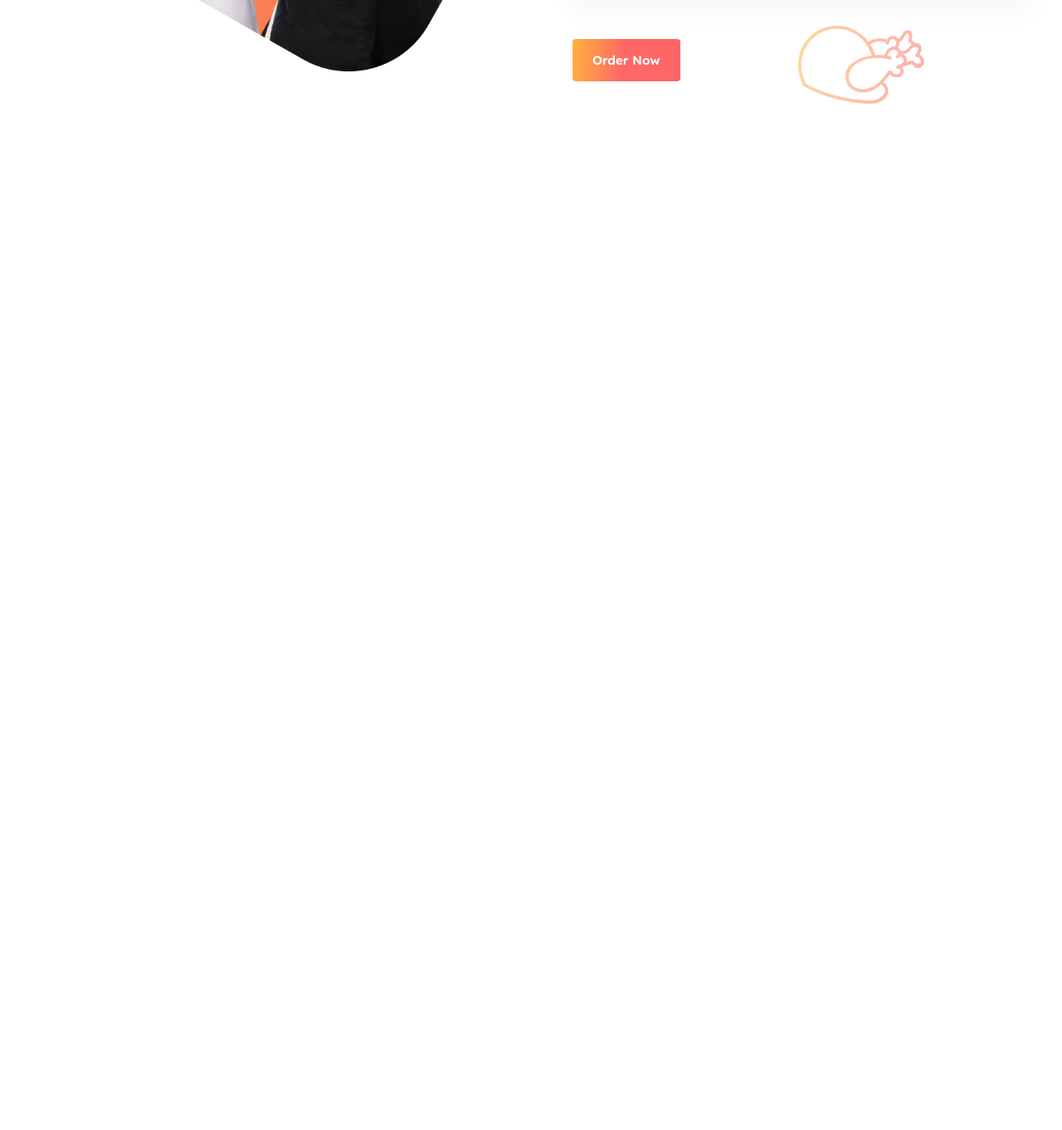
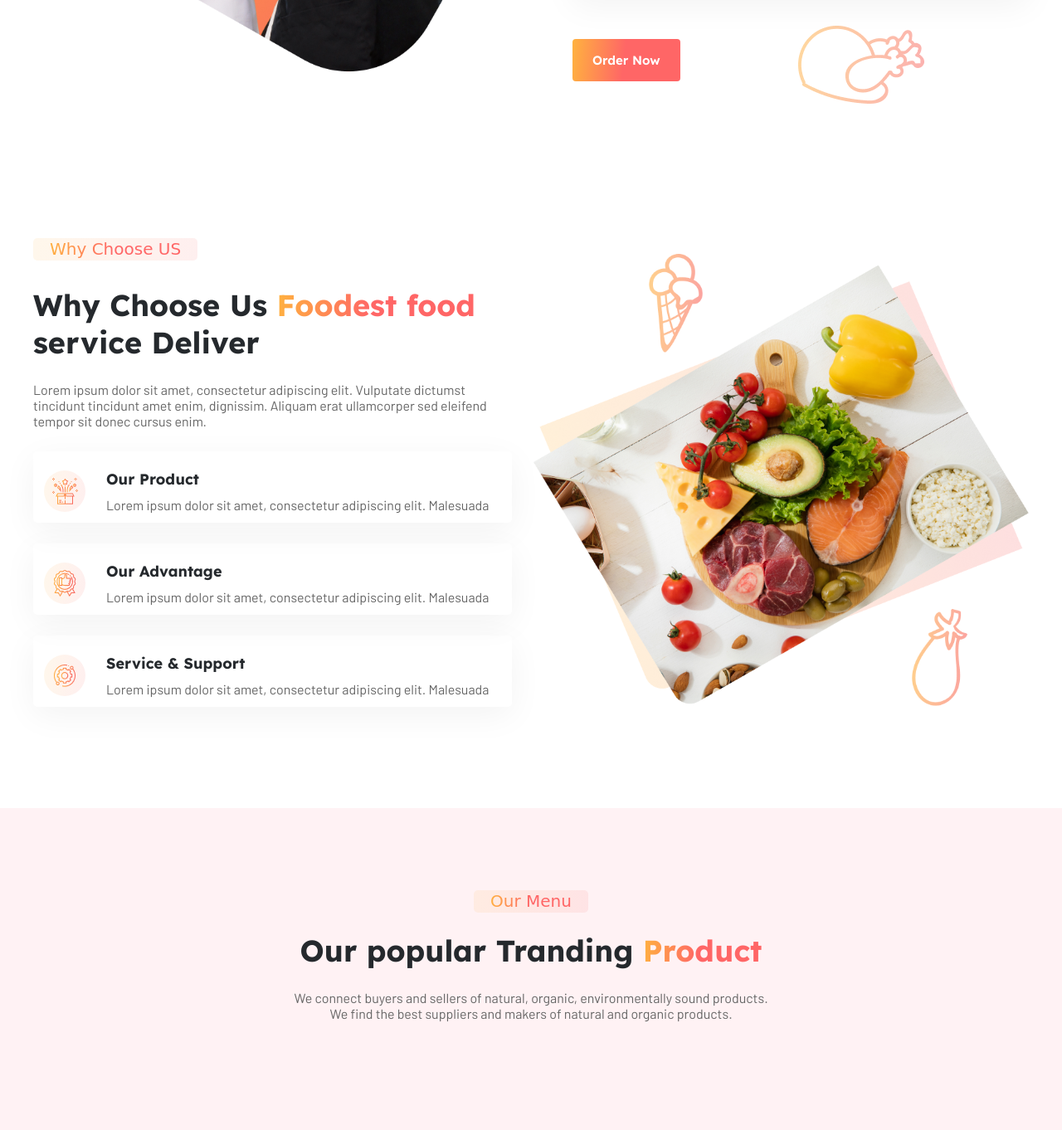
Before and after one commit to cleanheart/Foodest, a plain HTML site: page index.html in a window 1280 px wide. Shown: the part 1867-3229 px from the top of the page at 83% size. Before the commit the page ends 2020 px from the top, so only its background shows below. Drawn offline with Linux system fonts and the light colour scheme; a web font is replaced by a local one.

Commit message:
ecs section design done

```diff
--- a/assets/css/responsive.css
+++ b/assets/css/responsive.css
@@ -97,6 +97,14 @@
   .about-area .title {
     max-width: 504px;
   }
+  .wcs-area .content-wrapper{
+    flex-direction: column;
+  }
+  .wcs-area .left{
+    max-width: 100%;
+  }
+
+
 
 }
 @media(max-width:768px){
@@ -120,6 +128,10 @@
   .category-area .title-wrapper h2{
     font-size: 30px;
   }
+  .wcs-left-bottom .inner{
+    gap: 15px;
+  }
+
 }
 @media(max-width:470px){
   header .template-button{
--- a/assets/css/style.css
+++ b/assets/css/style.css
@@ -21,6 +21,7 @@ Verson: 1.0.0
   --lily-text-bg:linear-gradient(275.98deg, rgba(248, 97, 97, 0.1) 0%, rgba(255, 178, 63, 0.1) 100%);
   --box-2-shadow:0px 10px 40px rgba(0, 0, 0, 0.05);
   --box2-hover-shadow:0px 15px 40px rgba(0, 0, 0, 0.1);
+  --section-bg:#FFF2F4;
 }
 /* Basic Setup*/
 body{
@@ -415,3 +416,91 @@ header .template-button{
   margin-top: 50px;
 }
 /********* About section End hare **********/
+
+/********* Wcs Section Start hare **********/
+.wcs-area{
+  padding: 135px 0 97px 0;
+}
+.wcs-area .content-wrapper{
+  display: flex;
+  align-items: center;
+  gap: 25px;
+}
+.wcs-area .left{
+  max-width: 577px;
+}
+.wcs-area .sub-title{
+  background-image: var(--lily-text-bg);
+  display: inline;
+  padding: 4px 20px;
+  border-radius: 5px;
+}
+.wcs-area .sub-title span{
+  font-size: 20px;
+  font-family: var(--lily-script);
+  display: inline-block;
+}
+.wcs-area .title{
+  margin: 33px 0 25px 0;
+}
+.wcs-area .description{
+  margin-bottom: 27px;
+}
+.wcs-left-bottom .inner{
+  display: flex;
+  align-items: center;
+  gap: 25px;
+  padding: 22px 27px 12px 13px;
+  border-radius: 5px;
+  box-shadow: var(--box-2-shadow);
+  transition: 0.3s;
+  margin-bottom: 25px;
+  cursor: pointer;
+}
+.wcs-left-bottom .inner:hover{
+  box-shadow: var(--box2-hover-shadow);
+}
+.wcs-left-bottom .inner .icon{
+  width: 50px;
+  height: 50px;
+  display: inline-flex;
+  justify-content: center;
+  align-items: center;
+  border-radius: 50%;
+  background-image: var(--food-items-bg);
+  flex-shrink: 0;
+}
+.wcs-left-bottom .text h6{
+  margin-bottom: 10px;
+}
+/********* Wcs Section End hare **********/
+
+/********* Food Items Setion Start Hare **********/
+.food-items-area{
+  padding: 100px 0 131px 0;
+  background: var(--section-bg);
+}
+.food-items-area .title-wrapper{
+  max-width: 585px;
+  margin: 0 auto;
+  text-align: center;
+}
+.food-items-area .title-wrapper .title{
+  margin: 25px 0;
+}
+.food-items-area .sub-title{
+  background-image: var(--lily-text-bg);
+  display: inline;
+  padding: 4px 20px;
+  border-radius: 5px;
+}
+.food-items-area .sub-title span{
+  font-size: 20px;
+  font-family: var(--lily-script);
+  display: inline-block;
+}
+.food-items-area .title-wrapper .description p{
+  margin: 0;
+  padding: 0;
+}
+/********* Food Items Setion End Hare **********/
--- a/index.html
+++ b/index.html
@@ -199,6 +199,77 @@
   </section>
   <!--About section End hare-->
 
+  <!-- Wcs Section Start hare -->
+  <section class="wcs-area">
+    <div class="container">
+      <div class="content-wrapper">
+        <div class="left">
+          <div class="sub-title">
+            <span class="gradient-text">Why Choose US</span>
+          </div>
+          <div class="title">
+            <h2>Why Choose Us <span class="gradient-text">Foodest food</span>  service Deliver</h2>
+          </div>
+          <div class="description">
+            <p>Lorem ipsum dolor sit amet, consectetur adipiscing elit. Vulputate dictumst tincidunt tincidunt amet enim, dignissim. Aliquam erat ullamcorper sed eleifend tempor sit donec cursus enim.</p>
+          </div>
+          <div class="wcs-left-bottom">
+              <div class="inner">
+                <div class="icon">
+                  <img src="assets/Images/wcs-icons/icon-1.png" alt="icon">
+                </div>
+                <div class="text">
+                  <h6>Our Product</h6>
+                  <span>Lorem ipsum dolor sit amet, consectetur adipiscing elit. Malesuada </span>
+                </div>
+              </div>
+              <div class="inner">
+                <div class="icon">
+                  <img src="assets/Images/wcs-icons/icon-2.png" alt="icon">
+                </div>
+                <div class="text">
+                  <h6>Our Advantage</h6>
+                  <span>Lorem ipsum dolor sit amet, consectetur adipiscing elit. Malesuada </span>
+                </div>
+              </div>
+              <div class="inner">
+                <div class="icon">
+                  <img src="assets/Images/wcs-icons/icon-3.png" alt="icon">
+                </div>
+                <div class="text">
+                  <h6>Service & Support</h6>
+                  <span>Lorem ipsum dolor sit amet, consectetur adipiscing elit. Malesuada </span>
+                </div>
+              </div>
+          </div>
+
+        </div>
+        <div class="Right">
+          <img src="assets/Images/wcs-cover.png" alt="wcs-cover photo">
+        </div>
+      </div>
+    </div>
+  </section>
+  <!-- Wcs Section End hare -->
+
+  <!-- Food Items Setion Start Hare -->
+  <section class="food-items-area">
+    <div class="container">
+      <div class="title-wrapper">
+        <div class="sub-title">
+          <span class="gradient-text">Our Menu</span>
+        </div>
+        <div class="title">
+          <h2>Our popular Tranding <span class="gradient-text">Product</span> </h2>
+        </div>
+        <div class="description">
+          <p>We connect buyers and sellers of natural, organic, environmentally sound products. We find the best suppliers and makers of natural and organic products.</p>
+        </div>
+      </div>
+    </div>
+  </section>
+  <!-- Food Items Setion End Hare -->
+
 
   <!--assential js File-->
     <script src="assets/js/all.js"></script>
```
Also changed, not shown: assets/Images/tasty-chicken-pizza.png (added), assets/Images/wcs-cover.png (added), assets/Images/wcs-icons/icon-1.png (added), assets/Images/wcs-icons/icon-2.png (added), assets/Images/wcs-icons/icon-3.png (added).
